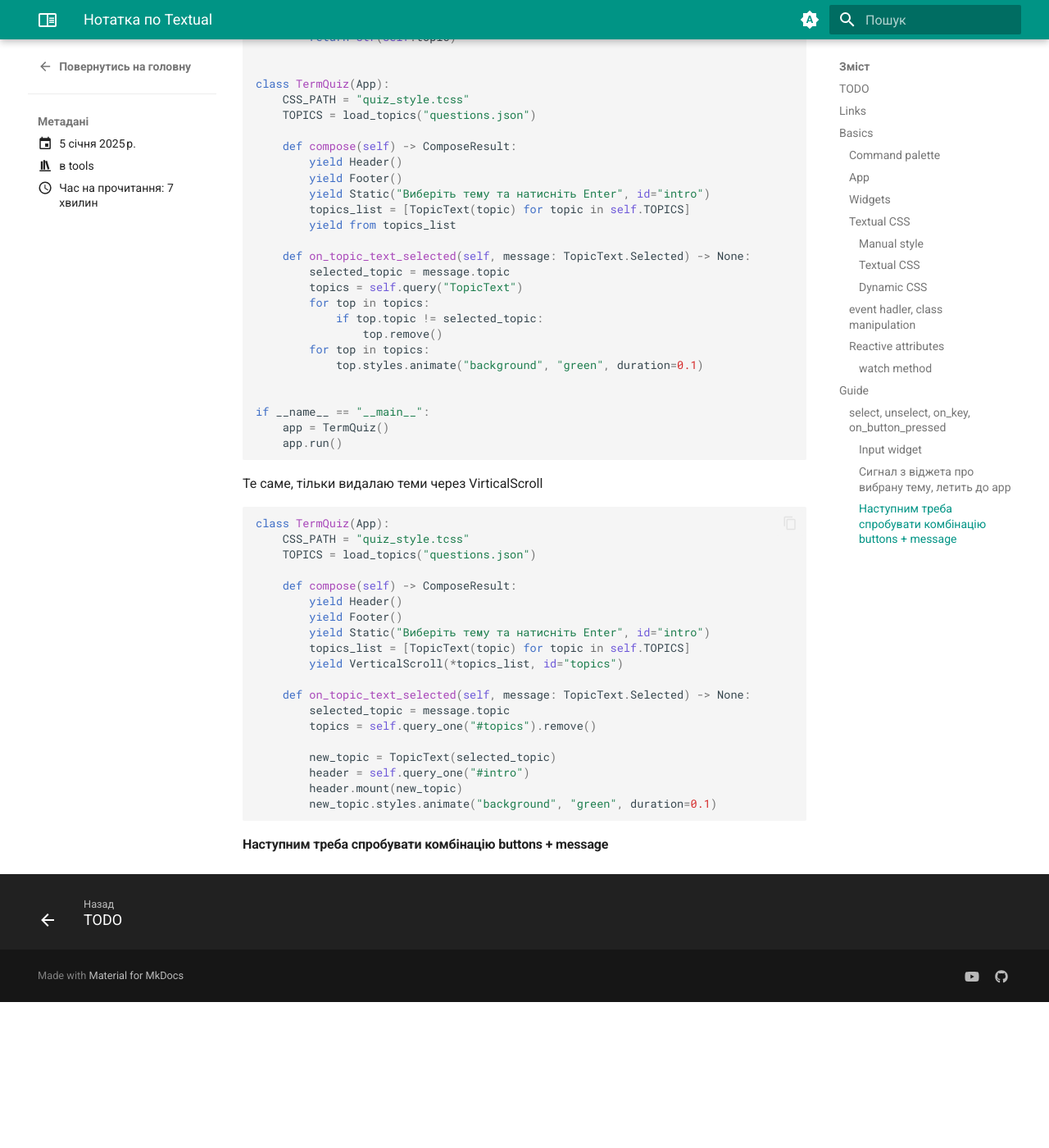
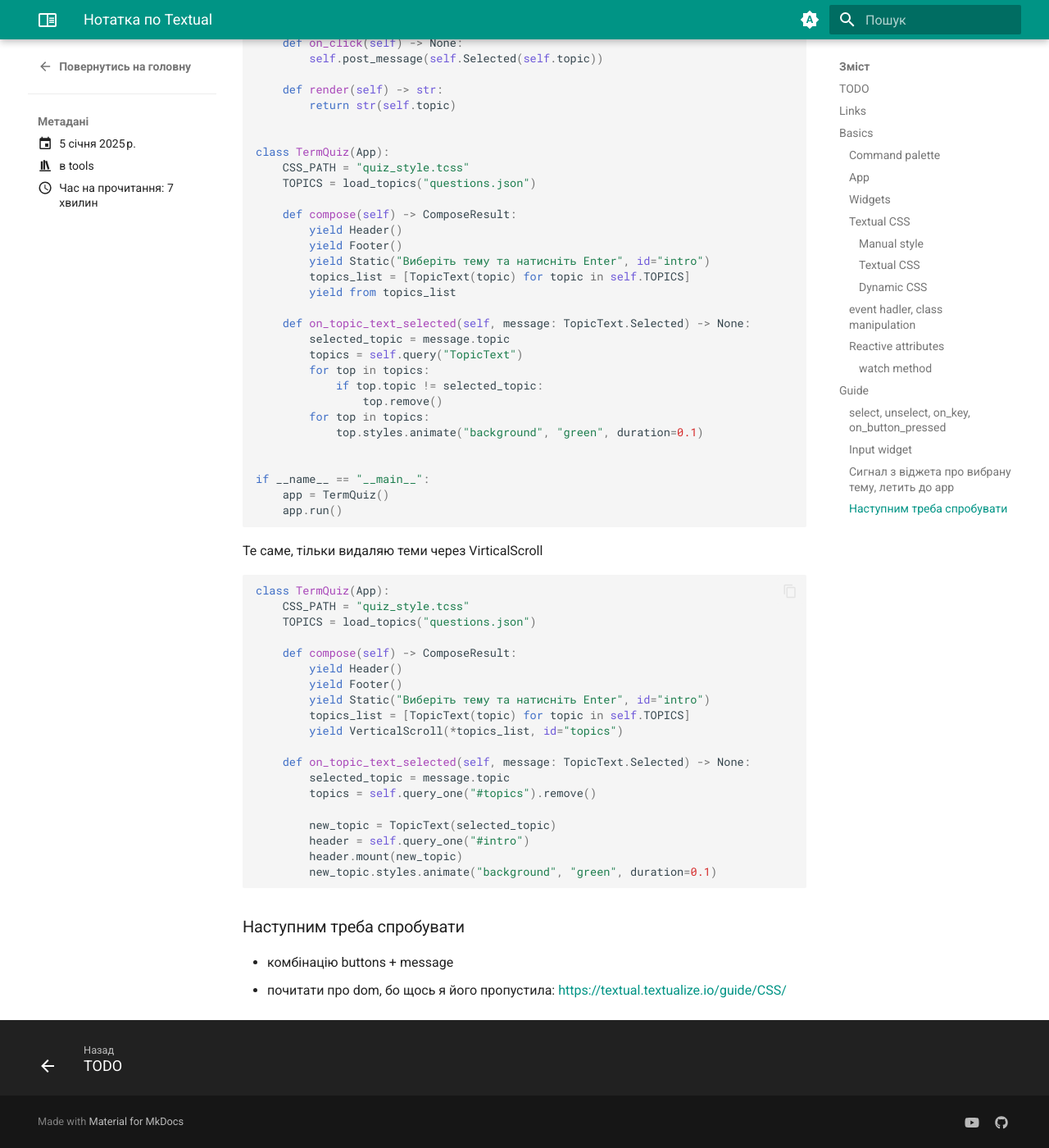
Before and after one commit to natenka/ttl-site, an MkDocs documentation site: the page built from docs/blog/posts/textual-intro.md, in a window 1280 px wide and 1400 px high, scrolled down 9456 px. Shown: the whole window at 82% size. Built offline with MkDocs 1.6.1 and Material for MkDocs 9.7.7, drawn with Linux system fonts in a browser that asks for light colours; before the commit the page ends 10678 px from its top, so only the background shows below that; some of the changed text lies outside the part shown.

Commit message:
UPD textual notes

````diff
--- a/docs/blog/posts/textual-intro.md
+++ b/docs/blog/posts/textual-intro.md
@@ -411,7 +413,7 @@
     app.run()
 ```
 
-#### Input widget
+### Input widget
 
 Це щоб не забути про віджет Input, бо він точно буде потрібен для фінальної версії
 ```python
@@ -453,7 +455,7 @@
     app.run()
 ```
 
-#### Сигнал з віджета про вибрану тему, летить до app
+### Сигнал з віджета про вибрану тему, летить до app
 
 Розділ [Events and messages](https://textual.textualize.io/guide/events/),
 приклад з документації, трохи перероблений під quiz.
@@ -520,7 +522,7 @@
 
 
 
-Те саме, тільки видалаю теми через VirticalScroll
+Те саме, тільки видаляю теми через VirticalScroll
 ```python
 class TermQuiz(App):
     CSS_PATH = "quiz_style.tcss"
@@ -543,4 +545,7 @@
         new_topic.styles.animate("background", "green", duration=0.1)
 ```
 
-#### Наступним треба спробувати комбінацію buttons + message
+### Наступним треба спробувати
+
+* комбінацію buttons + message
+* почитати про dom, бо щось я його пропустила: https://textual.textualize.io/guide/CSS/
````
Also changed, not shown: other parts of docs/blog/posts/textual-intro.md (+2 -0 lines).
